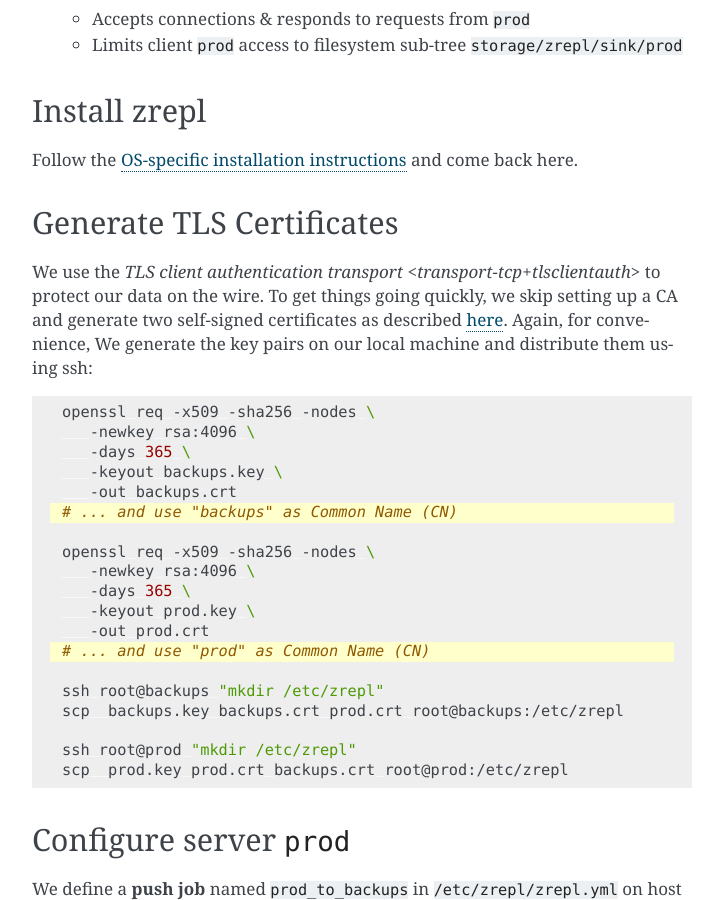
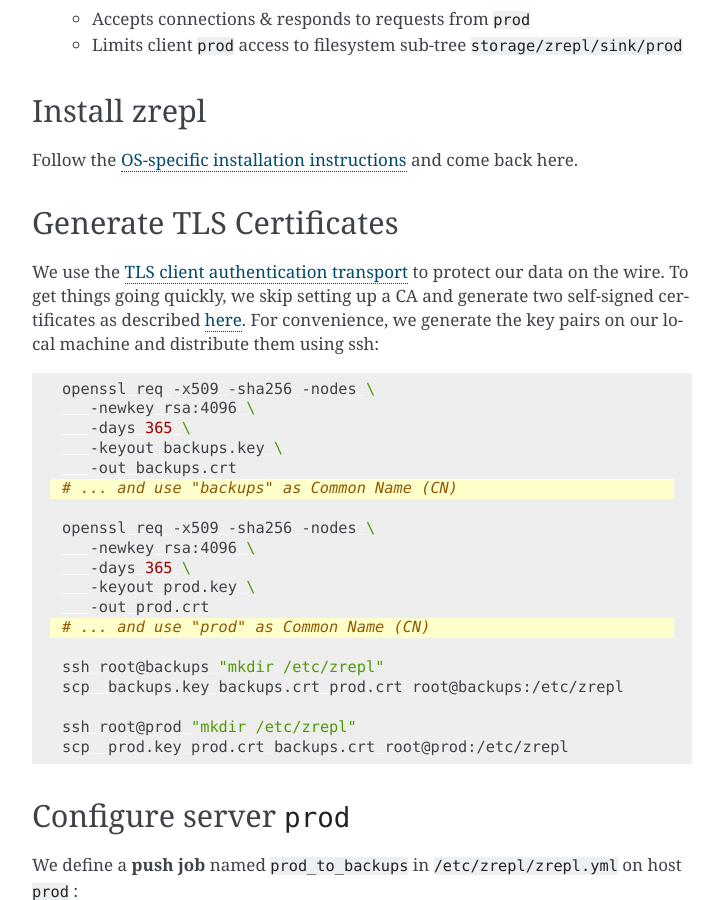
Before and after one commit to zrepl/zrepl, a Sphinx documentation site: the page built from docs/tutorial.rst, in a window 1280 px wide and 900 px high, scrolled down 944 px. Shown: the whole window, without its empty margins (388-1111 px from the left). Built offline with Sphinx 7.4.7, drawn with Linux system fonts in a browser that asks for light colours; the version number could not be read and is left out; some of the changed text lies outside the part shown.

Commit message:
docs: tutorial: minor typo + language fixes

```diff
--- a/docs/tutorial.rst
+++ b/docs/tutorial.rst
@@ -52,9 +52,9 @@
 Generate TLS Certificates
 -------------------------
 
-We use the `TLS client authentication transport <transport-tcp+tlsclientauth>` to protect our data on the wire.
+We use the :ref:`TLS client authentication transport <transport-tcp+tlsclientauth>` to protect our data on the wire.
 To get things going quickly, we skip setting up a CA and generate two self-signed certificates as described :ref:`here <transport-tcp+tlsclientauth-2machineopenssl>`.
-Again, for convenience, We generate the key pairs on our local machine and distribute them using ssh:
+For convenience, we generate the key pairs on our local machine and distribute them using ssh:
 
 .. code-block:: bash
    :emphasize-lines: 6,13
```
Also changed, not shown: other parts of docs/tutorial.rst (+1 -1 lines).
